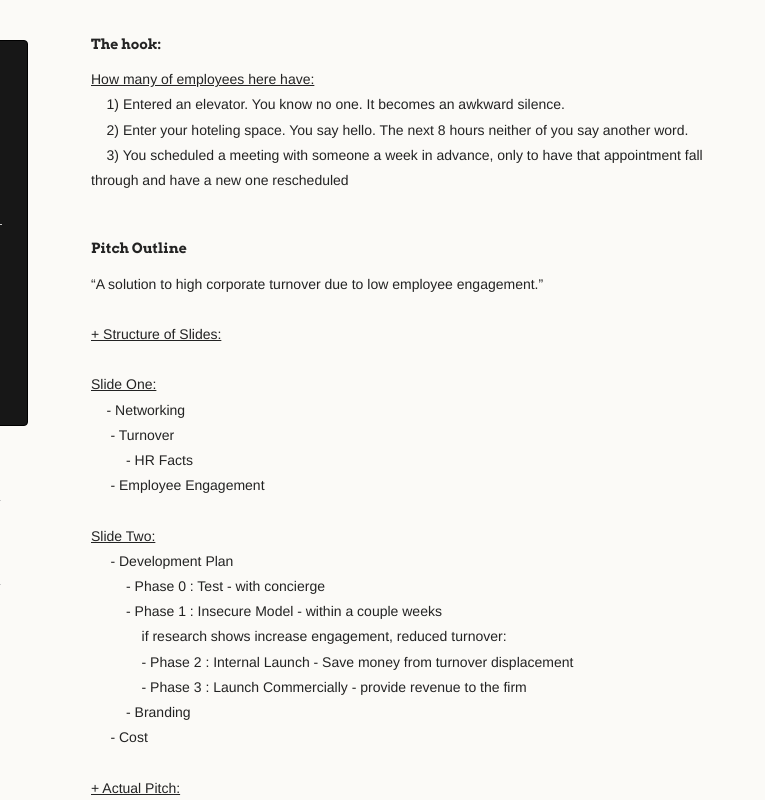
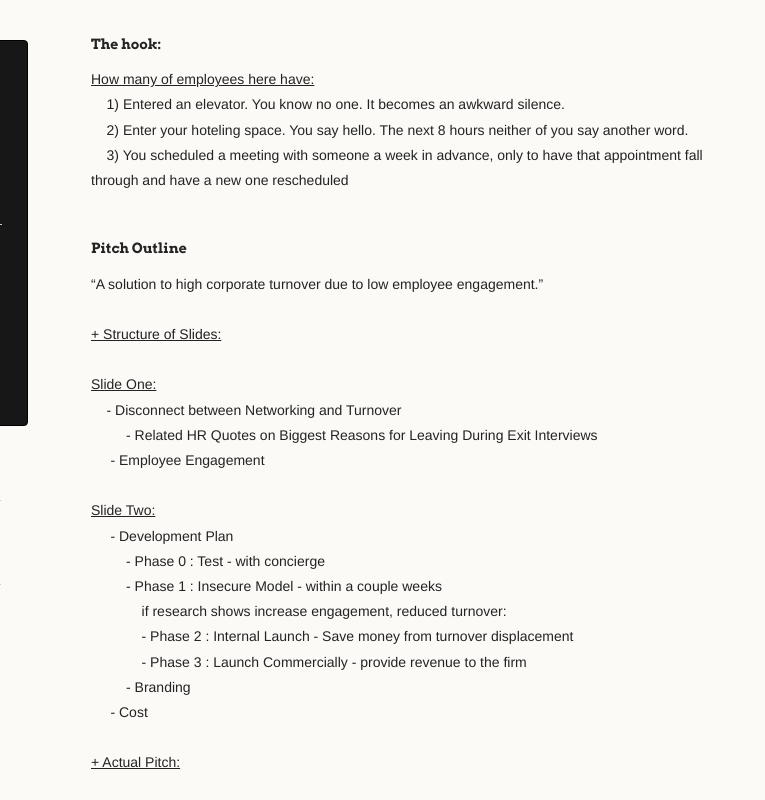
Before and after one commit to awhipp/SAS, a plain HTML site: page pitch.html in a window 1280 px wide. Shown: the top 800 px of the page, 219-984 px from the left. Drawn offline with Linux system fonts and the light colour scheme.

Commit message:
Updated Pitch Outline

```diff
--- a/pitch.html
+++ b/pitch.html
@@ -36,8 +36,8 @@
                 &nbsp;&nbsp;&nbsp;&nbsp;2) Enter your hoteling space. You say hello. The next 8 hours neither of you say another word.
               <br>
                 &nbsp;&nbsp;&nbsp;&nbsp;3) You scheduled a meeting with someone a week in advance, only to have that appointment fall through and have a new one rescheduled
-              <br>
-              <br>
+              <br
+>              <br>
 
               <h4> Pitch Outline </h4>
               <p>
@@ -46,9 +46,8 @@
                 <u> + Structure of Slides:</u><br>
 <br>
                 <u>Slide One:</u> <br>
-                 &nbsp;&nbsp;&nbsp;&nbsp;- Networking<br>
-                 &nbsp;&nbsp;&nbsp;&nbsp; - Turnover<br>
-                  &nbsp;&nbsp;&nbsp;&nbsp;&nbsp;&nbsp;&nbsp;&nbsp;  - HR Facts<br>
+                 &nbsp;&nbsp;&nbsp;&nbsp;- Disconnect between Networking and Turnover<br>
+                &nbsp;&nbsp;&nbsp;&nbsp;&nbsp;&nbsp;&nbsp;&nbsp;  - Related HR Quotes on Biggest Reasons for Leaving During Exit Interviews<br>
                  &nbsp;&nbsp;&nbsp;&nbsp; - Employee Engagement<br>
 <br>
                 <u>Slide Two:</u> <br>
@@ -62,12 +61,12 @@
                  &nbsp;&nbsp;&nbsp;&nbsp; - Cost<br>
                 <br><u> + Actual Pitch:</u><br><br>
                <u> 1. Introduction </u> <br>
-                &nbsp;&nbsp;&nbsp;&nbsp;  - Have Slide One Up<br>
-                 &nbsp;&nbsp;&nbsp;&nbsp; - My story. Relate the disconnect of Networking and Turnover<br>
+                &nbsp;&nbsp;&nbsp;&nbsp; - Have Slide One Up<br>
+                &nbsp;&nbsp;&nbsp;&nbsp; - My story. Relate the disconnect of Networking and Turnover<br>
 <br>
                 <u> 2. What is the problem? </u><br>
                  &nbsp;&nbsp;&nbsp;&nbsp; - Have Slide One Up<br>
-                &nbsp;&nbsp;&nbsp;&nbsp;  - Bulk of Statistics<br>
+                &nbsp;&nbsp;&nbsp;&nbsp;  - Bulk of Statistics are mentioned here:<br>
                 &nbsp;&nbsp;&nbsp;&nbsp;&nbsp;&nbsp;&nbsp;&nbsp;    - 100-150% of salary to find someone new (entry level)<br>
                 &nbsp;&nbsp;&nbsp;&nbsp;&nbsp;&nbsp;&nbsp;&nbsp;    - 200%+ as the individual is more experienced<br>
                 &nbsp;&nbsp;&nbsp;&nbsp;&nbsp;&nbsp;&nbsp;&nbsp;    - HR facts that relate to solution + engagement<br>
@@ -81,8 +80,8 @@
                  &nbsp;&nbsp;&nbsp;&nbsp;&nbsp;&nbsp;&nbsp;&nbsp;   - Application Image<br>
                  &nbsp;&nbsp;&nbsp;&nbsp;&nbsp;&nbsp;&nbsp;&nbsp;   - Basic Framework Created<br>
                  &nbsp;&nbsp;&nbsp;&nbsp;&nbsp;&nbsp;&nbsp;&nbsp;   - Integrated into current services (Yammer)<br>
-                  &nbsp;&nbsp;&nbsp;&nbsp;&nbsp;&nbsp;&nbsp;&nbsp;&nbsp;&nbsp;&nbsp;&nbsp;    - Reduces cost of development<br>
-                 &nbsp;&nbsp;&nbsp;&nbsp;&nbsp;&nbsp;&nbsp;&nbsp;&nbsp;&nbsp;&nbsp;&nbsp;     - Reduce cost of implementation (people already use yammer)<br>
+                 &nbsp;&nbsp;&nbsp;&nbsp;&nbsp;&nbsp;&nbsp;&nbsp;&nbsp;&nbsp;&nbsp;&nbsp;    - Reduces cost of development<br>
+                 &nbsp;&nbsp;&nbsp;&nbsp;&nbsp;&nbsp;&nbsp;&nbsp;&nbsp;&nbsp;&nbsp;&nbsp;    - Reduce cost of implementation (people already use yammer)<br>
                  &nbsp;&nbsp;&nbsp;&nbsp;&nbsp;&nbsp;&nbsp;&nbsp;   - Enterprise Gamification<br>
 <br>
                <u> 4. Conclusion</u><br>
```
